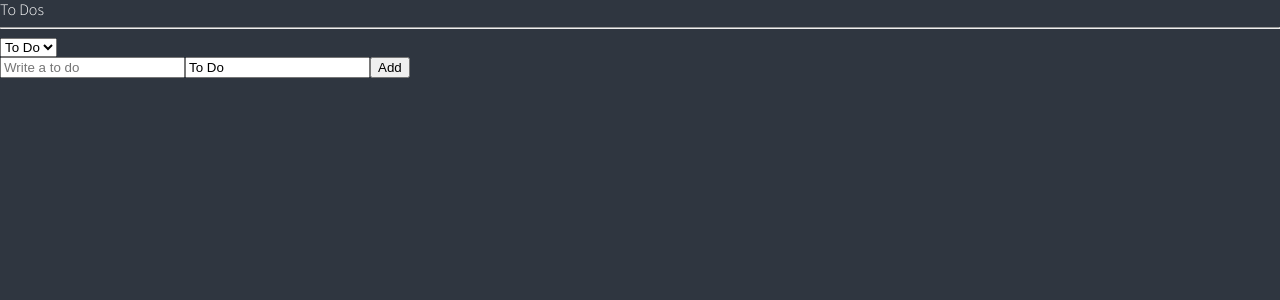
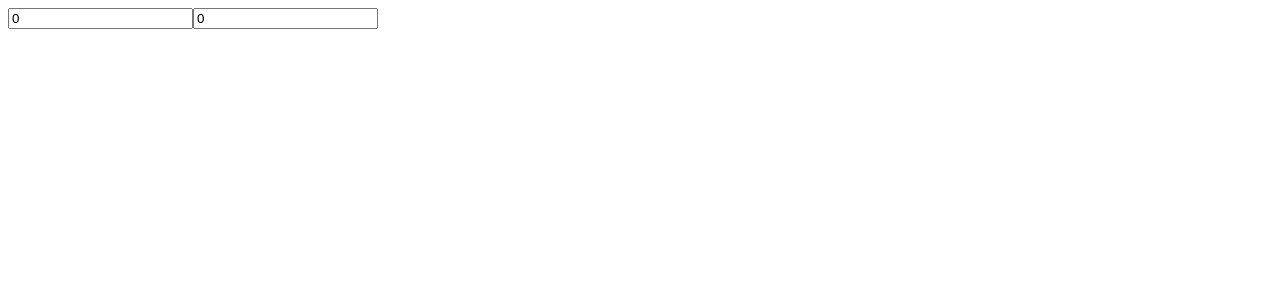
Before and after one commit to greedysiru/to-do, a React (Create React App) app: page / in a window 1280 px wide. Shown: the top 300 px of the page. Built offline with nearby package versions, Linux system fonts and the light colour scheme.

Commit message:
FEAT : 6.0 Get Selectors

```diff
--- a/src/App.tsx
+++ b/src/App.tsx
@@ -1,77 +1,22 @@
-import { createGlobalStyle } from "styled-components";
-import ToDoList from "./components/ToDoList";
-
-const GlobalStyle = createGlobalStyle`
-@import url('https://fonts.googleapis.com/css2?family=Source+Sans+Pro:wght@300;400&display=swap');
-html, body, div, span, applet, object, iframe,
-h1, h2, h3, h4, h5, h6, p, blockquote, pre,
-a, abbr, acronym, address, big, cite, code,
-del, dfn, em, img, ins, kbd, q, s, samp,
-small, strike, strong, sub, sup, tt, var,
-b, u, i, center,
-dl, dt, dd, menu, ol, ul, li,
-fieldset, form, label, legend,
-table, caption, tbody, tfoot, thead, tr, th, td,
-article, aside, canvas, details, embed,
-figure, figcaption, footer, header, hgroup,
-main, menu, nav, output, ruby, section, summary,
-time, mark, audio, video {
-  margin: 0;
-  padding: 0;
-  border: 0;
-  font-size: 100%;
-  font: inherit;
-  vertical-align: baseline;
-}
-/* HTML5 display-role reset for older browsers */
-article, aside, details, figcaption, figure,
-footer, header, hgroup, main, menu, nav, section {
-  display: block;
-}
-/* HTML5 hidden-attribute fix for newer browsers */
-*[hidden] {
-    display: none;
-}
-body {
-  line-height: 1;
-}
-menu, ol, ul {
-  list-style: none;
-}
-blockquote, q {
-  quotes: none;
-}
-blockquote:before, blockquote:after,
-q:before, q:after {
-  content: '';
-  content: none;
-}
-table {
-  border-collapse: collapse;
-  border-spacing: 0;
-}
-* {
-  box-sizing: border-box;
-}
-body {
-  font-weight: 300;
-  font-family: 'Source Sans Pro', sans-serif;
-  background-color:${(props) => props.theme.bgColor};
-  color:${(props) => props.theme.textColor};
-  line-height: 1.2;
-}
-a {
-  text-decoration:none;
-  color:inherit;
-}
-`;
+import { useRecoilState, useRecoilValue } from "recoil";
+import { hourSelector, minuteState } from "./components/atoms";
 
 function App() {
+  const [minutes, setMinutes] = useRecoilState(minuteState);
+  const hours = useRecoilValue(hourSelector);
+  const onMinutesChange = (event: React.FormEvent<HTMLInputElement>) => {
+    setMinutes(+event.currentTarget.value);
+  };
   return (
-    <>
-      <GlobalStyle />
-      <ToDoList />
-    </>
+    <div>
+      <input
+        value={minutes}
+        onChange={onMinutesChange}
+        type="number"
+        placeholder="Minutes"
+      />
+      <input value={hours} type="number" placeholder="Hours" />
+    </div>
   );
 }
 
--- a/src/components/CreateToDo.tsx
+++ /dev/null
@@ -1,59 +0,0 @@
-import { useForm } from "react-hook-form";
-import { useRecoilState, useRecoilValue, useSetRecoilState } from "recoil";
-import { setItem } from "../utils/localStorageModule";
-import {
-  categoriesState,
-  categoryState,
-  TCategories,
-  toDoState,
-} from "./atmos";
-
-interface IForm {
-  toDo: string;
-  category: TCategories;
-}
-
-function CreateToDo() {
-  const setToDos = useSetRecoilState(toDoState);
-  const [categories, setCategories] = useRecoilState(categoriesState);
-  const selectedCategory = useRecoilValue(categoryState);
-  const { register, handleSubmit, setValue } = useForm<IForm>({
-    defaultValues: { category: selectedCategory },
-  });
-
-  const handleValid = ({ toDo, category }: IForm) => {
-    // 새로운 배열을 return해야 함
-    setToDos((oldToDos) => {
-      const newToDos = [{ text: toDo, id: Date.now(), category }, ...oldToDos];
-      setItem("ToDos", newToDos);
-      return newToDos;
-    });
-    setValue("toDo", "");
-    if (categories.includes(category)) return;
-    setCategories((oldCategories) => {
-      const newCategories = [...oldCategories, category];
-      setItem("Categories", newCategories);
-      return newCategories;
-    });
-  };
-
-  return (
-    <form onSubmit={handleSubmit(handleValid)}>
-      <input
-        {...register("toDo", {
-          required: "Please write a To Do",
-        })}
-        placeholder="Write a to do"
-      />
-      <input
-        {...register("category", {
-          required: "Please write a category",
-        })}
-        placeholder="Write a category"
-      />
-      <button>Add</button>
-    </form>
-  );
-}
-
-export default CreateToDo;
--- a/src/components/ToDo.tsx
+++ /dev/null
@@ -1,40 +0,0 @@
-import React from "react";
-import { useRecoilValue, useSetRecoilState } from "recoil";
-import { setItem } from "../utils/localStorageModule";
-import { categoriesState, IToDo, toDoState } from "./atmos";
-
-function ToDo({ text, category, id }: IToDo) {
-  const setToDos = useSetRecoilState(toDoState);
-  const categories = useRecoilValue(categoriesState);
-  const onClick = (event: React.MouseEvent<HTMLButtonElement>) => {
-    const {
-      currentTarget: { name },
-    } = event;
-    setToDos((oldToDos) => {
-      const targetIndex = oldToDos.findIndex((toDo) => toDo.id === id);
-      const newToDo = { text, id, category: name as IToDo["category"] };
-      const newToDos = [
-        ...oldToDos.slice(0, targetIndex),
-        newToDo,
-        ...oldToDos.slice(targetIndex + 1),
-      ];
-      setItem("ToDos", newToDos);
-      return newToDos;
-    });
-  };
-
-  return (
-    <li>
-      <span>{text}</span>
-      {categories.map((category, index) => {
-        return (
-          <button key={index} name={category} onClick={onClick}>
-            {category}
-          </button>
-        );
-      })}
-    </li>
-  );
-}
-
-export default ToDo;
--- a/src/components/ToDoList.tsx
+++ /dev/null
@@ -1,46 +0,0 @@
-import React, { useEffect } from "react";
-import { useRecoilState, useRecoilValue, useSetRecoilState } from "recoil";
-import { getItem } from "../utils/localStorageModule";
-import {
-  categoriesState,
-  categoryState,
-  toDoSelector,
-  toDoState,
-} from "./atmos";
-import CreateToDo from "./CreateToDo";
-import ToDo from "./ToDo";
-
-function ToDoList() {
-  const toDos = useRecoilValue(toDoSelector);
-  const setToDos = useSetRecoilState(toDoState);
-  const setCategories = useSetRecoilState(categoriesState);
-  const [category, setCategory] = useRecoilState(categoryState);
-  const categories = useRecoilValue(categoriesState);
-  const onInput = (event: React.FormEvent<HTMLSelectElement>) => {
-    setCategory(event.currentTarget.value as any);
-  };
-  useEffect(() => {
-    getItem("ToDos", setToDos);
-    getItem("Categories", setCategories);
-    // eslint-disable-next-line react-hooks/exhaustive-deps
-  }, []);
-  return (
-    <div>
-      <h1>To Dos</h1>
-      <hr />
-      <select value={category} onInput={onInput}>
-        {categories.map((category, index) => (
-          <option key={index} value={category}>
-            {category}
-          </option>
-        ))}
-      </select>
-      <CreateToDo />
-      {toDos?.map((toDo) => (
-        <ToDo key={toDo.id} {...toDo} />
-      ))}
-    </div>
-  );
-}
-
-export default ToDoList;
--- a/src/components/atmos.tsx
+++ /dev/null
@@ -1,51 +0,0 @@
-import { atom, selector } from "recoil";
-
-// enumerable
-// 일련의 숫자를 문자로 표현해 줌 -> 원칙적으로는 숫자
-// 문자열을 안정적으로 비교하거나 사용 가능
-// export enum Categories {
-//   "TO_DO" = "TO_DO", // 0
-//   "DOING" = "DOING", // 1
-//   "DONE" = "DONE", // 2
-// }
-
-const defaultCategories = ["To Do", "Doing", "Done"];
-
-export type TCategories = typeof defaultCategories[number];
-
-export interface IToDo {
-  text: string;
-  id: number;
-  // 세 가지의 문자열만 받을 수 있음
-  category: typeof defaultCategories[number];
-}
-
-export const categoryState = atom<IToDo["category"]>({
-  key: "category",
-  default: "To Do",
-});
-
-// 제네릭으로 인터페이스를 전달
-export const toDoState = atom<IToDo[]>({
-  key: "toDo",
-  default: [],
-});
-
-export const categoriesState = atom<typeof defaultCategories>({
-  key: "categories",
-  default: defaultCategories,
-});
-
-export const toDoSelector = selector({
-  // selector의 key
-  key: "toDoSelector",
-  // get function
-  // 인자로 options 객체를 받는데 get function이 들어있음
-  get: ({ get }) => {
-    // atom을 가져옴
-    const toDos = get(toDoState);
-    const selectedCategory = get(categoryState);
-    // 여기서 return하는 값이 이 selector의 value가 됨
-    return [...toDos.filter((toDo) => toDo.category === selectedCategory)];
-  },
-});
--- /dev/null
+++ b/src/components/atoms.tsx
@@ -0,0 +1,15 @@
+import { atom, selector } from "recoil";
+
+export const minuteState = atom({
+  key: "minutes",
+  default: 0,
+});
+
+export const hourSelector = selector({
+  key: "hours",
+  // 분을 시간 단위로 바꾸는 Selector
+  get: ({ get }) => {
+    const minutes = get(minuteState);
+    return minutes / 60;
+  },
+});
```
